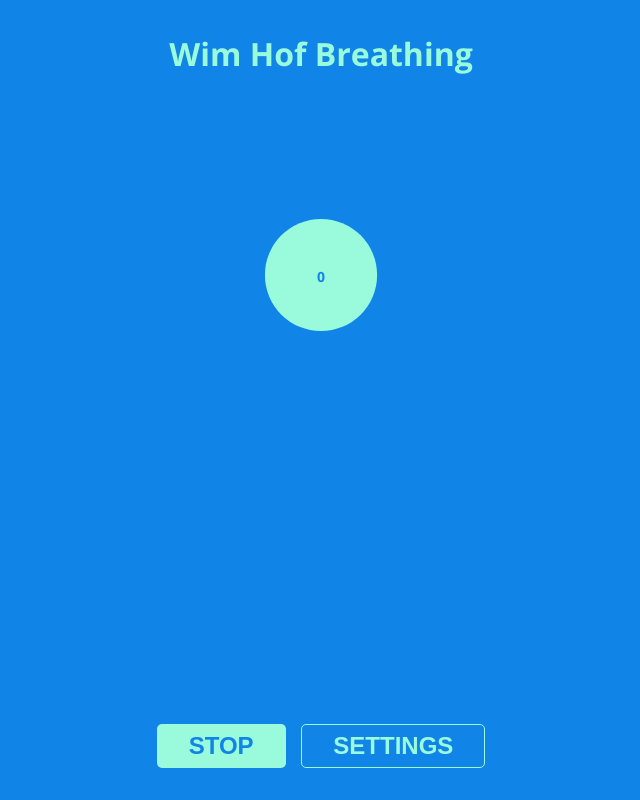
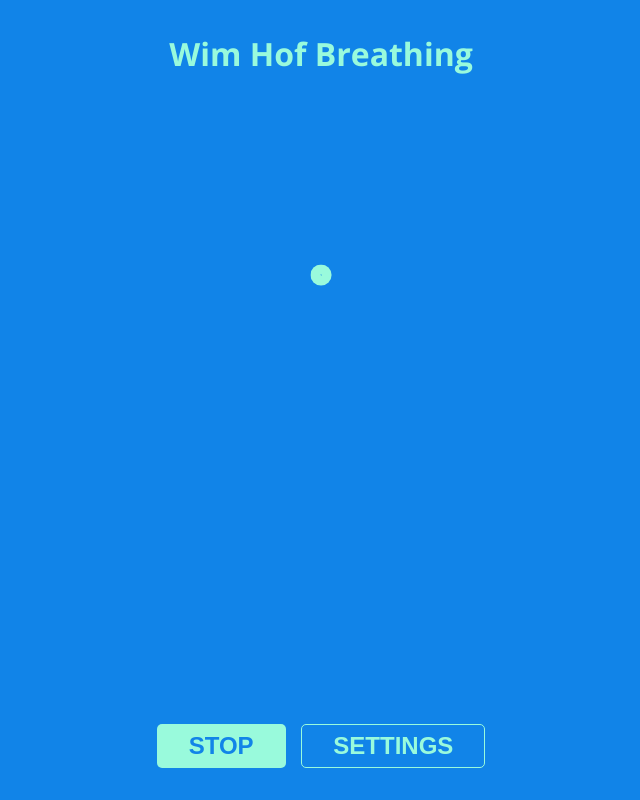
Before and after one commit to Menyten/wim-hof-breathing-app, a React (Create React App) app: page / in a window 1280 px wide. Both pictures are taken after a click on the button "START". Shown: the whole page, without its empty margins (319-959 px from the left). Built offline with nearby package versions, Linux system fonts and the light colour scheme.

Commit message:
broke out two code blocks into their own react components. added time fromating etc

```diff
--- a/src/App.jsx
+++ b/src/App.jsx
@@ -1,19 +1,35 @@
 import React, { useState, useEffect } from "react";
+import formatTimeLeft from "./utils/formatTimeLeft";
 import S from "./elements";
+import BreathingCircle from "./components/breathingCircle";
+import Countdown from "./components/countdown";
 
 const App = () => {
   const [running, setRunning] = useState(false);
   const [rounds, setRounds] = useState(3);
-  const [breaths, setBreaths] = useState(30);
+  const [currentRound, setCurrentRound] = useState(1);
+  const [totalBreaths, setTotalBreaths] = useState(5);
   const [breathCount, setBreathCount] = useState(0);
   const [breathHoldTime, setBreathHoldTime] = useState(60000);
   const [breathing, setBreathing] = useState(true);
-  const [breathingTime, setBreathingTime] = useState(2000);
+  const [breathingTime, setBreathingTime] = useState(1500);
   const [timeouts, setTimeouts] = useState([]);
-  let test = 0;
 
   useEffect(() => {
-    if (running) {
+    if (breathCount < totalBreaths) {
+      breathing && setBreathCount((breathCount) => breathCount + 1);
+    }
+  }, [breathing]);
+
+  useEffect(() => {
+    console.log("BREATHCOUNT", breathCount);
+    if (breathCount === totalBreaths) {
+      const id = setInterval(() => {
+        setBreathHoldTime((breathHoldTime) => breathHoldTime - 1000);
+      }, 1000);
+    }
+  }, [breathCount]);
+
   const changeCircleAnimation = () => {
     addTimeoutToArray(
       setTimeout(() => {
@@ -27,9 +43,6 @@
       }, breathingTime)
     );
   };
-      changeCircleAnimation();
-    }
-  }, [running, breathingTime]);
 
   const addTimeoutToArray = (id) => setTimeouts([...timeouts, id]);
   const clearAllTimeouts = () => {
@@ -37,22 +50,28 @@
     setTimeouts([]);
   };
 
-  const startSession = () => setRunning(true);
+  const startSession = () => {
+    setRunning(true);
+    changeCircleAnimation();
+  };
   const stopSession = () => {
+    setRunning(false);
     clearAllTimeouts();
-    setRunning(false);
   };
 
   return (
     <S.Background>
       <S.Container>
         <S.Title>Wim Hof Breathing</S.Title>
-        {running ? (
-          <S.Circle>
-            <S.CircleText>{breathCount}</S.CircleText>
-          </S.Circle>
-        ) : (
-          "Adjust settings and press start"
+        {breathCount !== totalBreaths && (
+          <BreathingCircle
+            running={running}
+            breathingTime={breathingTime}
+            breathCount={breathCount}
+          />
+        )}
+        {breathCount === totalBreaths && (
+          <Countdown breathHoldTime={breathHoldTime} />
         )}
         <S.ButtonContainer>
           {!running && (
--- /dev/null
+++ b/src/components/breathingCircle/BreathingCircle.jsx
@@ -0,0 +1,14 @@
+import React from "react";
+import S from "./../../elements";
+
+const BreathingCircle = ({ running, breathingTime, breathCount }) => {
+  return running ? (
+    <S.Circle time={breathingTime}>
+      <S.CircleText>{breathCount}</S.CircleText>
+    </S.Circle>
+  ) : (
+    "Adjust settings and press start"
+  );
+};
+
+export default BreathingCircle;
--- /dev/null
+++ b/src/components/breathingCircle/index.js
@@ -0,0 +1,2 @@
+import BreathingCircle from "./BreathingCircle";
+export default BreathingCircle;
--- /dev/null
+++ b/src/components/countdown/Countdown.jsx
@@ -0,0 +1,9 @@
+import React from "react";
+import formatTimeLeft from "../../utils/formatTimeLeft";
+import S from "../../elements";
+
+const Countdown = ({ breathHoldTime }) => {
+  return <S.CountdownTime>{formatTimeLeft(breathHoldTime)}</S.CountdownTime>;
+};
+
+export default Countdown;
--- /dev/null
+++ b/src/components/countdown/index.js
@@ -0,0 +1,2 @@
+import Countdown from "./Countdown";
+export default Countdown;
--- a/src/elements/app/index.js
+++ b/src/elements/app/index.js
@@ -39,11 +39,16 @@
   width: 1rem;
   height: 1rem;
   border-radius: 50%;
-  animation: ${breathingAnimation} 2s ease-in-out infinite;
+  animation: ${breathingAnimation} ${({ time }) => time}ms ease-in-out infinite;
   animation-direction: alternate;
   display: flex;
   justify-content: center;
   align-items: center;
+`;
+
+const CountdownTime = styled.p`
+  color: #99fadc;
+  font-size: 3rem;
 `;
 
 const CircleText = styled.p`
@@ -88,6 +93,8 @@
   Title,
   Circle,
   CircleText,
+
+  CountdownTime,
   ButtonContainer,
   PrimaryButton,
   SecondaryButton,
--- /dev/null
+++ b/src/utils/formatTimeLeft.js
@@ -0,0 +1,10 @@
+const formatTimeLeft = (time) => {
+  const minutes = Math.floor(time / 1000 / 60);
+  let seconds = (time / 1000) % 60;
+  if (seconds < 10) {
+    seconds = `0${seconds}`;
+  }
+  return `${minutes}:${seconds}`;
+};
+
+export default formatTimeLeft;
```
Lines whose indentation alone changed are shown as unchanged.
